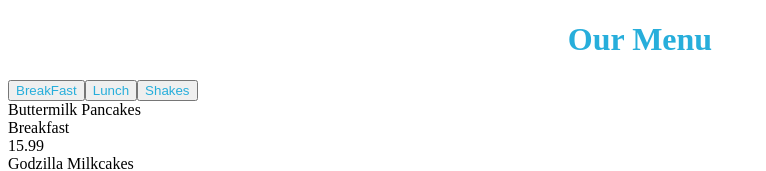
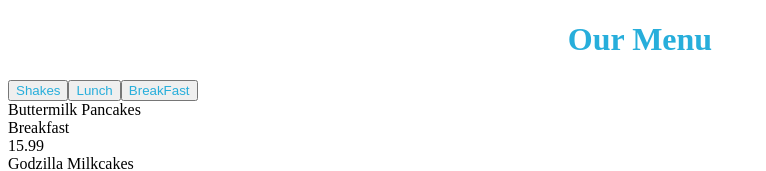
Before and after one commit to acciojob/menu-Dev-13552, a React app: page / in a window 1280 px wide. Shown: the top 171 px of the page, without its empty margins (0-766 px from the left). Built offline with nearby package versions, Linux system fonts and the light colour scheme.

Commit message:
completed5

```diff
--- a/src/components/Menu.js
+++ b/src/components/Menu.js
@@ -21,9 +21,11 @@ const Menu = ({menu, categories, filter, setFilter}) => {
 
       } */}
       {/* <button id='filter-button-0' onClick={()=>{setFilter('All')}}>All</button> */}
+      <button id='filter-button-3' onClick={()=>{setFilter('Shakes')}}>Shakes</button>
+
+      <button id='filter-button-2' onClick={()=>{setFilter('Lunch')}}>Lunch</button>
       <button id='filter-button-1' onClick={()=>{setFilter('Breakfast')}}>BreakFast</button>
-      <button id='filter-button-2' onClick={()=>{setFilter('Lunch')}}>Lunch</button>
-      <button id='filter-button-3' onClick={()=>{setFilter('Shakes')}}>Shakes</button>
+
       {
         filteredArray.map((item)=>(
             <div key={item.id}>
```
